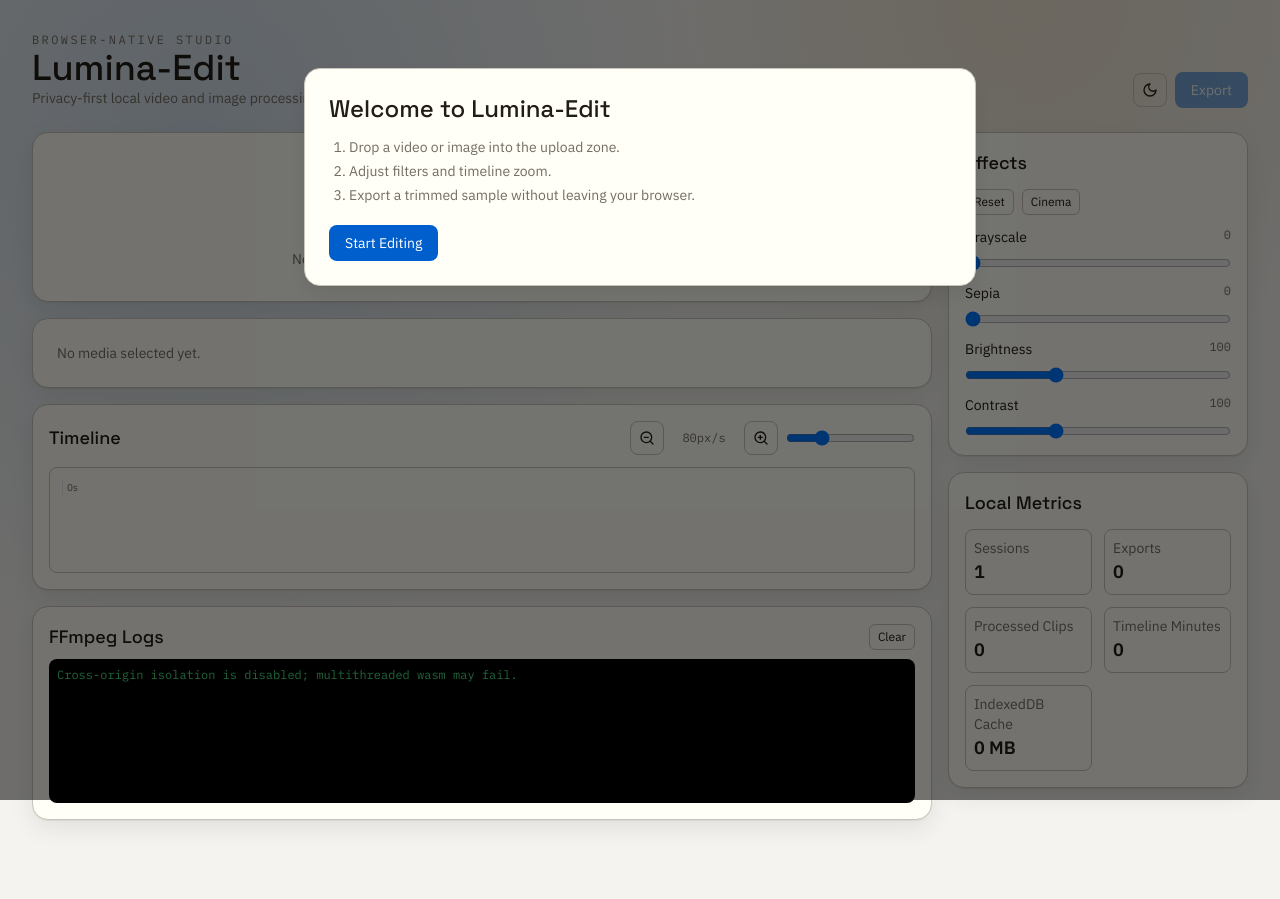
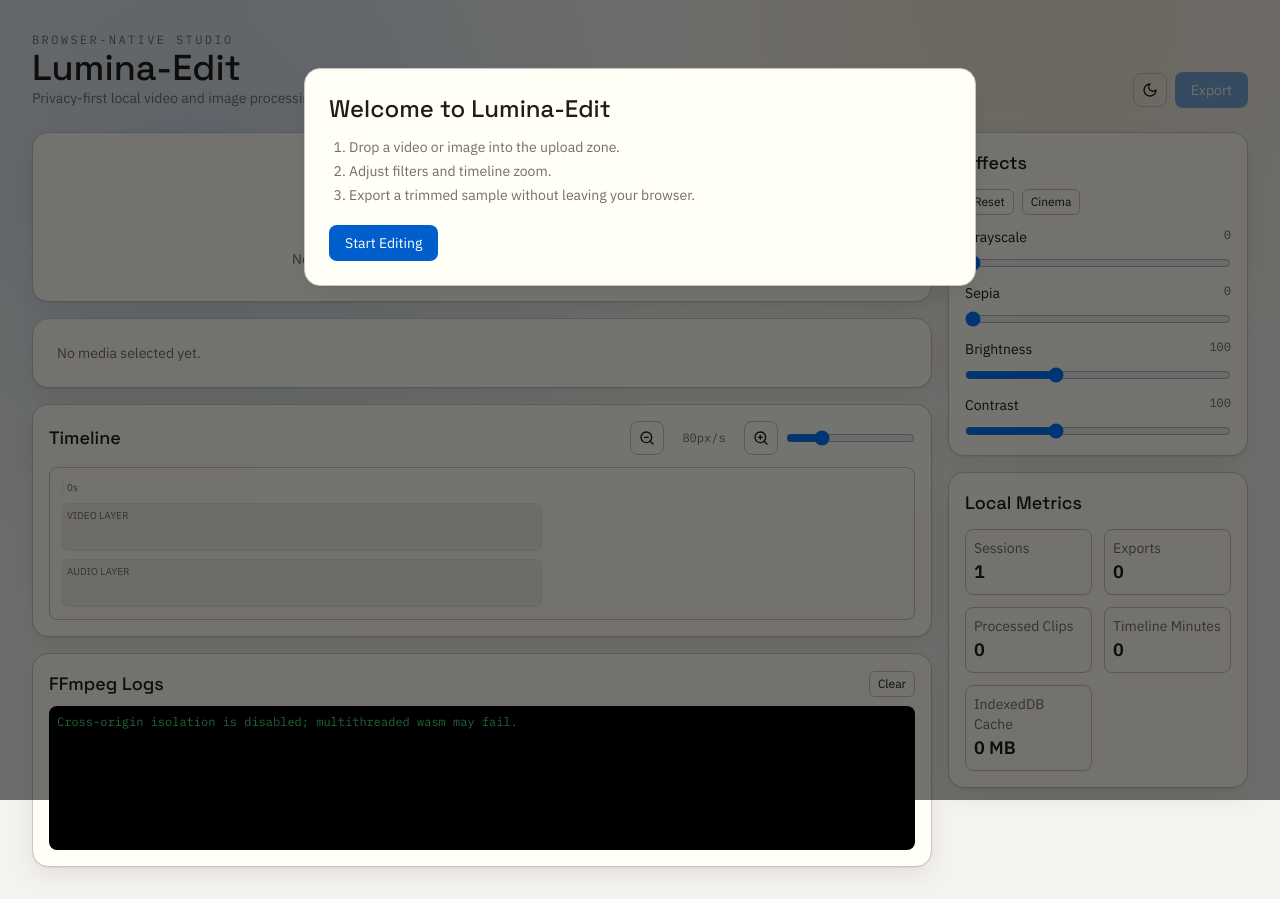
Before and after one commit to erciktiburak/Lumina-Edit, a Next.js app: page / in a window 1280 px wide. Before the commit the page ends 852 px from the top, so only its background shows below. Built offline with nearby package versions, Linux system fonts and the light colour scheme.

Commit message:
feat(timeline): implement multi-track support (video + audio layers)

```diff
--- a/components/timeline.tsx
+++ b/components/timeline.tsx
@@ -7,6 +7,7 @@ import { formatMs, timeToPixels } from "@/lib/utils/time";
 
 export function Timeline() {
   const clips = useEditorStore((state) => state.clips);
+  const tracks = useEditorStore((state) => state.tracks);
   const zoom = useEditorStore((state) => state.zoom);
   const setZoom = useEditorStore((state) => state.setZoom);
 
@@ -45,8 +46,8 @@ export function Timeline() {
         </div>
       </div>
       <div className="overflow-x-auto rounded-lg border border-border p-3">
-        <div className="relative h-20 min-w-[480px]" style={{ width: `${timeToPixels(totalMs + 1000, zoom)}px` }}>
-          <div className="absolute inset-x-0 top-0 flex text-[10px] text-muted">
+        <div className="relative min-w-[480px]" style={{ width: `${timeToPixels(totalMs + 1000, zoom)}px` }}>
+          <div className="sticky left-0 top-0 z-20 flex text-[10px] text-muted">
             {Array.from({ length: rulerTicks }).map((_, index) => (
               <div
                 key={`tick-${index}`}
@@ -57,10 +58,16 @@ export function Timeline() {
               </div>
             ))}
           </div>
-          {clips.map((clip) => (
+          <div className="space-y-2 pt-2">
+            {tracks.map((track) => (
+              <div key={track.id} className="relative h-12 rounded-md border border-border/70 bg-black/5">
+                <div className="absolute left-1 top-1 text-[10px] uppercase text-muted">{track.name}</div>
+                {clips
+                  .filter((clip) => clip.trackId === track.id)
+                  .map((clip) => (
                     <div
                       key={clip.id}
-              className="absolute top-6 h-10 rounded-md border border-accent bg-accent/15 px-2 py-1 text-xs"
+                      className="absolute top-4 h-7 rounded-md border border-accent bg-accent/15 px-2 py-1 text-[10px]"
                       style={{ left: `${timeToPixels(clip.startMs, zoom)}px`, width: `${timeToPixels(clip.endMs - clip.startMs, zoom)}px` }}
                       title={`${formatMs(clip.startMs)} - ${formatMs(clip.endMs)}`}
                     >
@@ -68,6 +75,9 @@ export function Timeline() {
                     </div>
                   ))}
               </div>
+            ))}
+          </div>
+        </div>
       </div>
     </section>
   );
```
Lines whose indentation alone changed are shown as unchanged.
